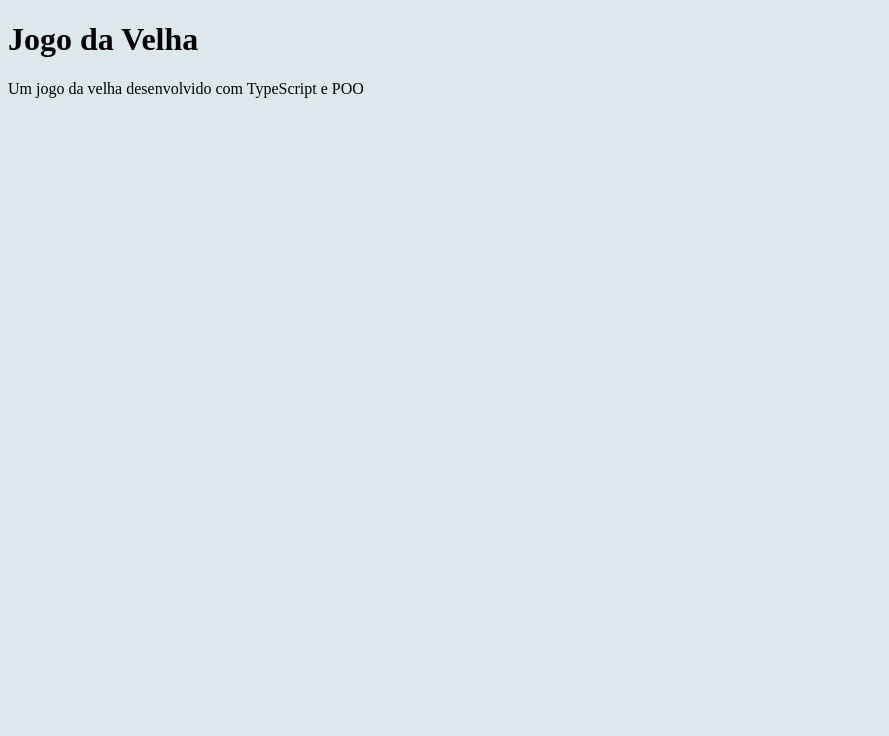
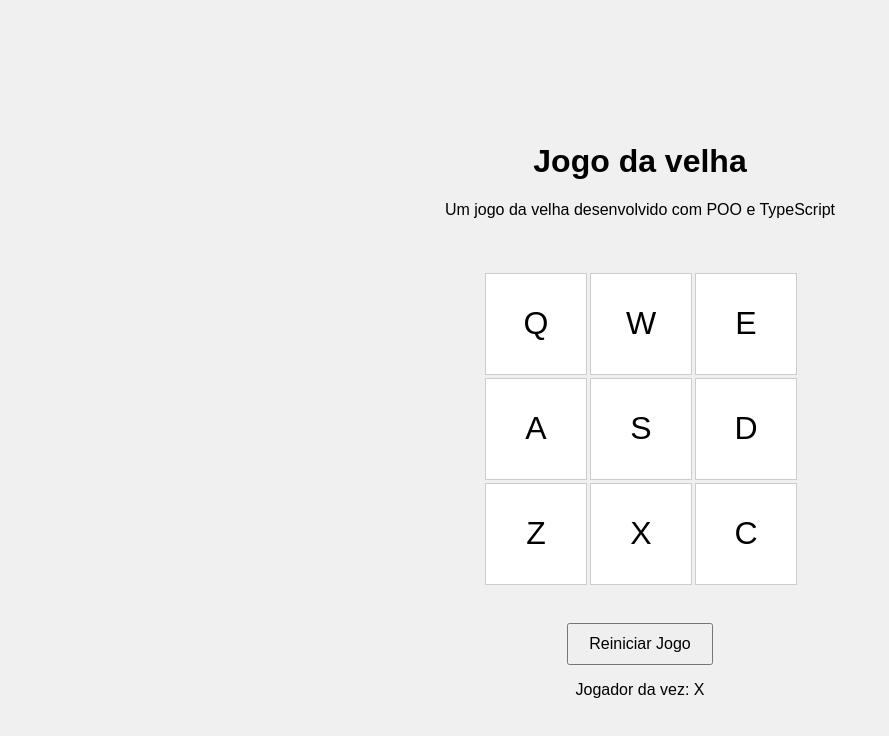
Before and after one commit to joao-g/processo-peerdustry, a website: page index.html in a window 1280 px wide. Shown: the whole page, without its empty margins (0-889 px from the left). Drawn offline with Linux system fonts and the light colour scheme.

Commit message:
Implementado a parte grafica do jogo junto com o funcionamento do mouse

```diff
--- a/index.html
+++ b/index.html
@@ -7,8 +7,27 @@
     <link rel="stylesheet" href="styles.css">
 </head>
 <body>
-    <h1>Jogo da Velha</h1>
-    <p>Um jogo da velha desenvolvido com TypeScript e POO</p>
+    <header>
+        <h1>Jogo da velha</h1>
+        <p>Um jogo da velha desenvolvido com POO e TypeScript</p><br>
+    </header>
+
+    <div class="game-container">
+        <div id="board">
+            <div class="cell" data-row="0" data-col="0">Q</div>
+            <div class="cell" data-row="0" data-col="1">W</div>
+            <div class="cell" data-row="0" data-col="2">E</div>
+            <div class="cell" data-row="1" data-col="0">A</div>
+            <div class="cell" data-row="1" data-col="1">S</div>
+            <div class="cell" data-row="1" data-col="2">D</div>
+            <div class="cell" data-row="2" data-col="0">Z</div>
+            <div class="cell" data-row="2" data-col="1">X</div>
+            <div class="cell" data-row="2" data-col="2">C</div>
+        </div>
+        <button id="resetButton">Reiniciar Jogo</button>
+        <p id="currentPlayer">Jogador da vez: X</p>
+    </div>
+
     <script src="dist/bundle.js"></script>
 </body>
 </html>
--- a/src/index.ts
+++ b/src/index.ts
@@ -15,6 +15,10 @@ export class TicTacToe {
 
     initialize() {
         document.addEventListener('keydown', (event) => this.handleKeyPress(event));
+        document.querySelectorAll('.cell').forEach(cell => {
+            cell.addEventListener('click', (event) => this.handleCellClick(event));
+        });
+        document.getElementById('resetButton')?.addEventListener('click', () => this.resetGame());
     }
 
     handleKeyPress(event: KeyboardEvent): void {
@@ -31,6 +35,13 @@ export class TicTacToe {
         }
     }
 
+    handleCellClick(event: Event): void {
+        const target = event.target as HTMLElement;
+        const row = parseInt(target.getAttribute('data-row') || '0', 10);
+        const col = parseInt(target.getAttribute('data-col') || '0', 10);
+        this.play(row, col);
+    }
+
     play(row: number, col: number): void {
         if (this.board[row][col] !== '') {
             console.log('Posição já ocupada!');
@@ -40,24 +51,46 @@ export class TicTacToe {
         this.board[row][col] = this.currentPlayer;
         console.log(`Jogada na posição: [${row}, ${col}] pelo jogador ${this.currentPlayer}`);
         this.printBoard();
+        this.updateBoardUI();
 
         if (this.checkWin(this.currentPlayer)) {
             console.log(`Jogador ${this.currentPlayer} venceu!`);
+            alert(`Jogador ${this.currentPlayer} venceu!`);
             return;
         }
 
         if (this.isBoardFull()) {
             console.log('Empate!');
+            alert('Empate!');
             return;
         }
 
         this.currentPlayer = this.currentPlayer === 'X' ? 'O' : 'X';
         console.log(`Jogador da vez: ${this.currentPlayer}`);
+        this.updateCurrentPlayerUI();
     }
 
     printBoard(): void {
         console.log('Tabuleiro:');
         this.board.forEach(row => console.log(row.join(' | ')));
+    }
+
+    updateBoardUI(): void {
+        this.board.forEach((row, rowIndex) => {
+            row.forEach((cell, colIndex) => {
+                const cellElement = document.querySelector(`.cell[data-row='${rowIndex}'][data-col='${colIndex}']`);
+                if (cellElement) {
+                    cellElement.textContent = cell;
+                }
+            });
+        });
+    }
+
+    updateCurrentPlayerUI(): void {
+        const currentPlayerElement = document.getElementById('currentPlayer');
+        if (currentPlayerElement) {
+            currentPlayerElement.textContent = `Jogador da vez: ${this.currentPlayer}`;
+        }
     }
 
     checkWin(player: string): boolean {
@@ -93,6 +126,8 @@ export class TicTacToe {
         this.currentPlayer = 'X';
         console.log('Jogo reiniciado!');
         this.printBoard();
+        this.updateBoardUI();
+        this.updateCurrentPlayerUI();
     }
 }
 
--- a/styles.css
+++ b/styles.css
@@ -1,3 +1,49 @@
 body {
-  background-color: #DDE8EC;
+  display: flex;
+  flex-direction: column;
+  justify-content: center;
+  align-items: center;
+  height: 100vh;
+  background-color: #f0f0f0;
+  font-family: Arial, sans-serif;
 }
+
+header {
+  padding: 20px;
+  text-align: center;
+  width: 100%;
+}
+
+.game-container {
+  text-align: center;
+}
+
+#board {
+  display: grid;
+  grid-template-columns: repeat(3, 100px);
+  grid-template-rows: repeat(3, 100px);
+  gap: 5px;
+  margin-bottom: 20px;
+}
+
+.cell {
+  width: 100px;
+  height: 100px;
+  display: flex;
+  justify-content: center;
+  align-items: center;
+  font-size: 2em;
+  background-color: white;
+  border: 1px solid #ccc;
+  cursor: pointer;
+}
+
+.cell:hover {
+  background-color: #e0e0e0;
+}
+
+#resetButton {
+  margin-top: 20px;
+  padding: 10px 20px;
+  font-size: 1em;
+}
```
Also changed, not shown: dist/bundle.js.
